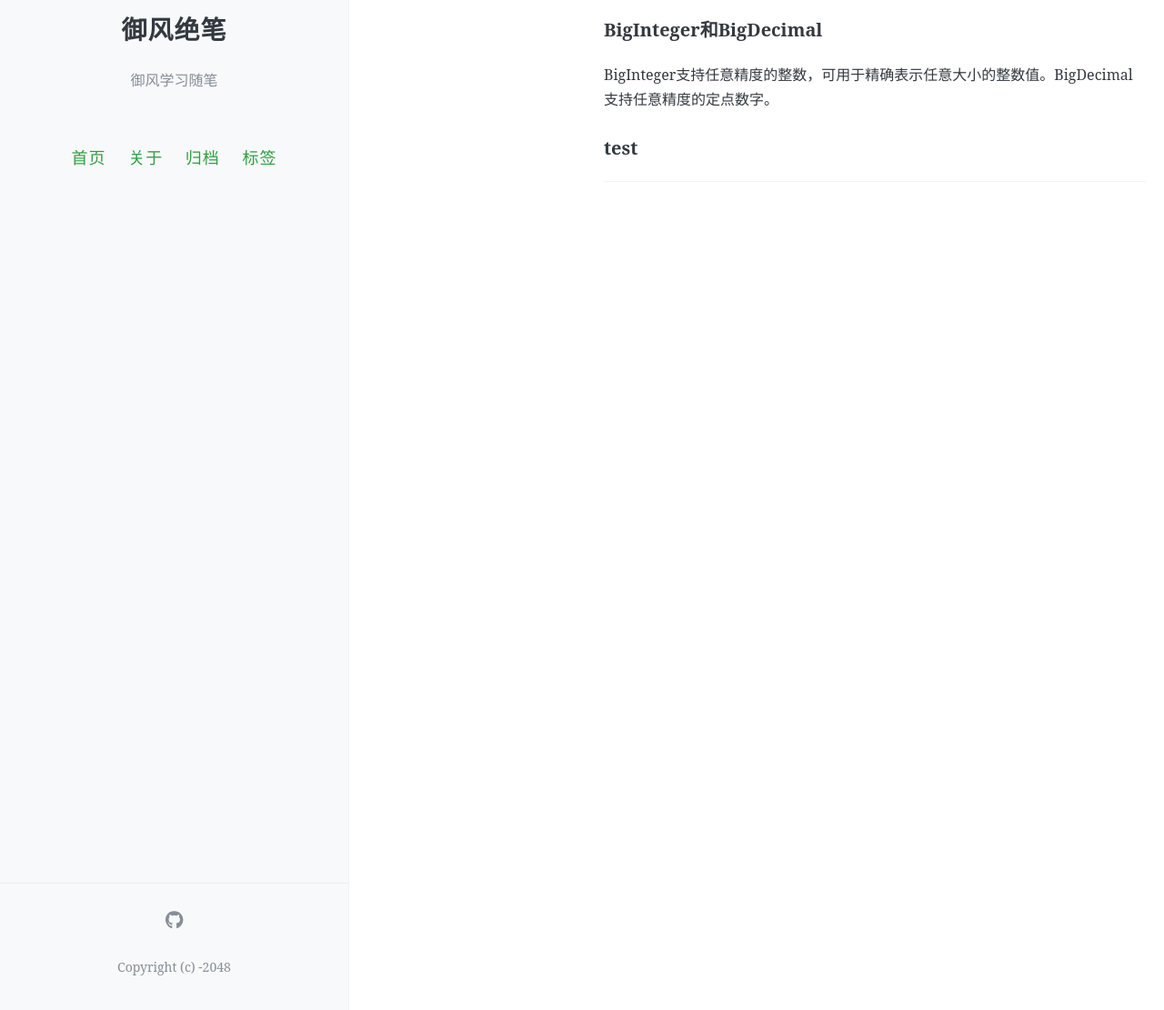
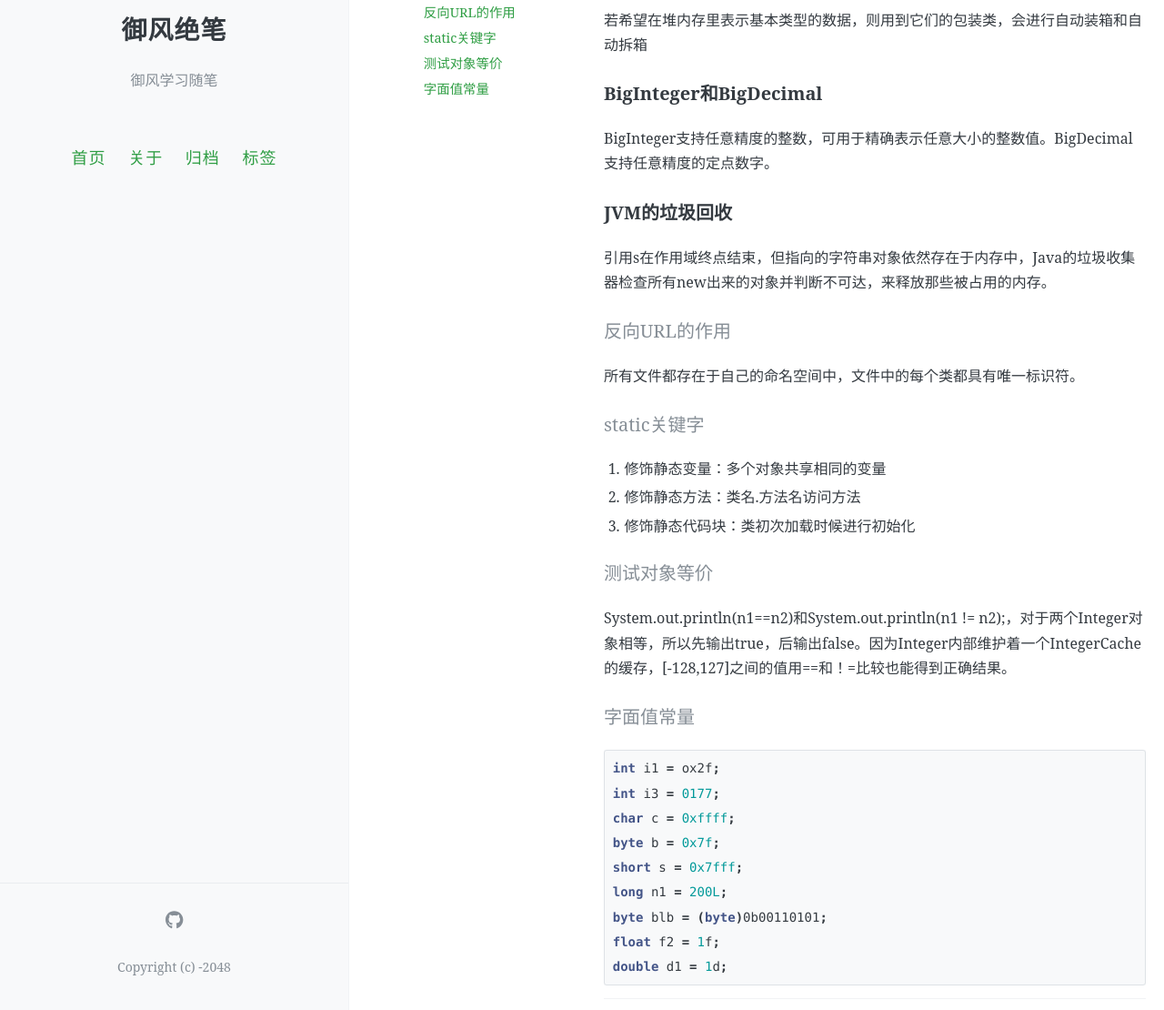
Before and after one commit to zhanziwei/yufeng_blog, a Jekyll site: the page built from _posts/2021-04-13-java-summary.md, in a window 1280 px wide and 1400 px high, scrolled down 807 px. Shown: the part 290-1400 px from the top of the window at 91% size. Built offline with Jekyll 4.4.1, drawn with Linux system fonts in a browser that asks for light colours; comment, search, counter and statistics services are not loaded; before the commit the page ends 1385 px from its top, so only the background shows below that.

````diff
--- a/_posts/2021-04-13-java-summary.md
+++ b/_posts/2021-04-13-java-summary.md
@@ -44,7 +44,39 @@ toc: true
 | double   | 64 bits | IEEE754   | IEEE754        | Double    |
 | void     | —       | —         | —              | Void      |
 
+若希望在堆内存里表示基本类型的数据，则用到它们的包装类，会进行自动装箱和自动拆箱
+
 ### BigInteger和BigDecimal
 
 BigInteger支持任意精度的整数，可用于精确表示任意大小的整数值。BigDecimal支持任意精度的定点数字。
-### test
+### JVM的垃圾回收
+
+引用s在作用域终点结束，但指向的字符串对象依然存在于内存中，Java的垃圾收集器检查所有new出来的对象并判断不可达，来释放那些被占用的内存。
+
+#### 反向URL的作用
+
+所有文件都存在于自己的命名空间中，文件中的每个类都具有唯一标识符。
+
+#### static关键字
+
+1. 修饰静态变量：多个对象共享相同的变量
+2. 修饰静态方法：类名.方法名访问方法
+3. 修饰静态代码块：类初次加载时候进行初始化
+
+#### 测试对象等价
+
+System.out.println(n1==n2)和System.out.println(n1 != n2);，对于两个Integer对象相等，所以先输出true，后输出false。因为Integer内部维护着一个IntegerCache的缓存，[-128,127]之间的值用==和！=比较也能得到正确结果。
+
+#### 字面值常量
+
+```java
+int i1 = ox2f;
+int i3 = 0177;
+char c = 0xffff;
+byte b = 0x7f;
+short s = 0x7fff;
+long n1 = 200L;
+byte blb = (byte)0b00110101;
+float f2 = 1f;
+double d1 = 1d;
+```
````
